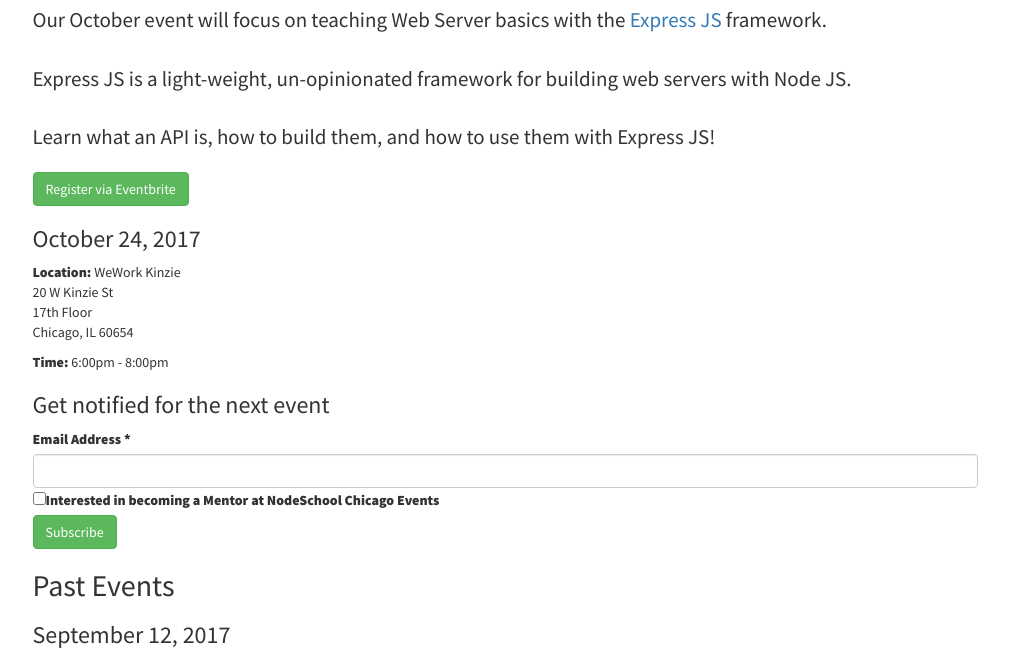
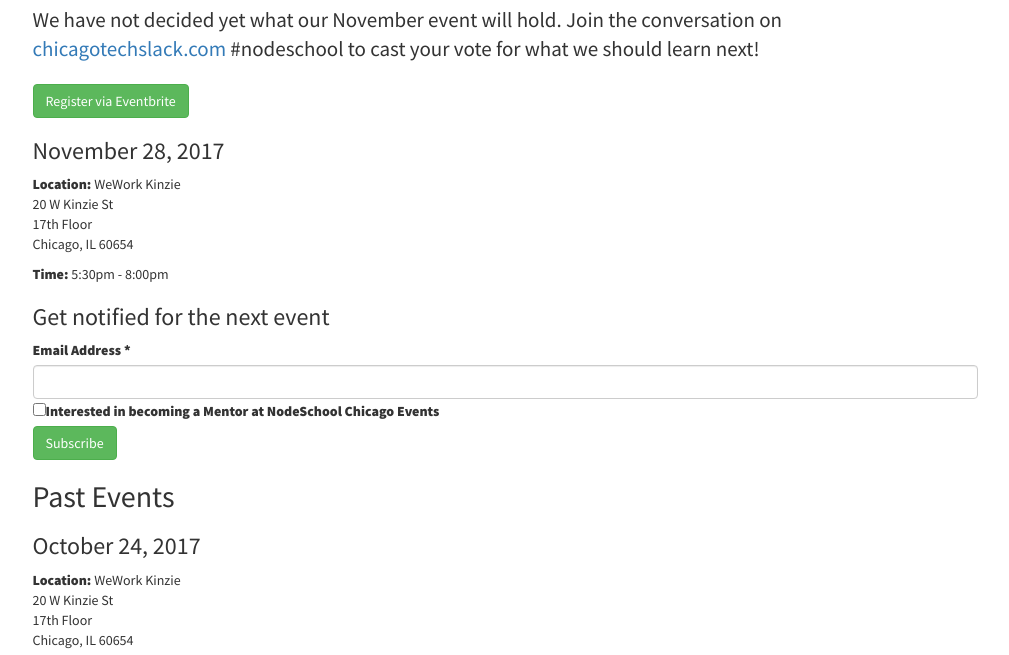
Before and after one commit to nodeschool/chicago, a website: page index.html in a window 1280 px wide. Shown: the part 603-1258 px from the top of the page, without its empty margins (135-1144 px from the left). Drawn offline with nearby package versions, Linux system fonts and the light colour scheme.

Commit message:
November 28th announcement

```diff
--- a/index.html
+++ b/index.html
@@ -53,22 +53,18 @@
                         <span class="octicon octicon-link"></span></a>Next Events
                 </h2>
                 <p class="lead">
-                    Our October event will focus on teaching Web Server basics with the <a
-                        href="https://expressjs.com/" target="_blank">Express JS</a> framework.<br>
-                    <br>
-                    Express JS is a light-weight, un-opinionated framework for building web servers with Node JS.<br>
-                    <br>
-                    Learn what an API is, how to build them, and how to use them with Express JS!
+                    We have not decided yet what our November event will hold. Join the conversation on <a
+                        href="http://www.chicagotechslack.com/" target="_blank">chicagotechslack.com</a> #nodeschool to
+                    cast your vote for what we should learn next!
                 </p>
                 <p>
                     <a class="btn btn-success"
-                       href="https://www.eventbrite.com/e/nodeschool-chicago-october-express-works-tickets-38704175230?aff=nodeschoolio"
-                       target="_blank"
-                    >
+                       href="https://www.eventbrite.com/e/nodeschool-chicago-november-tbd-tickets-39528290180?aff=nodeschoolio"
+                       target="_blank">
                         Register via Eventbrite
                     </a>
                 </p>
-                <h3>October 24, 2017</h3>
+                <h3>November 28, 2017</h3>
                 <p>
                     <strong>Location:</strong>
                     WeWork Kinzie <br>
@@ -77,7 +73,7 @@
                     Chicago, IL 60654
                 </p>
 
-                <p><strong>Time:</strong> 6:00pm - 8:00pm</p>
+                <p><strong>Time:</strong> 5:30pm - 8:00pm</p>
 
                 <h3>Get notified for the next event</h3>
                 <!-- Begin MailChimp Signup Form -->
@@ -123,6 +119,15 @@
                     <a id="past" class="anchor" href="#next" aria-hidden="true">
                         <span class="octicon octicon-link"></span></a>Past Events
                 </h2>
+
+                <h3>October 24, 2017</h3>
+                <p>
+                    <strong>Location:</strong>
+                    WeWork Kinzie <br>
+                    20 W Kinzie St <br>
+                    17th Floor <br>
+                    Chicago, IL 60654
+                </p>
 
                 <h3>September 12, 2017</h3>
                 <p>
```
